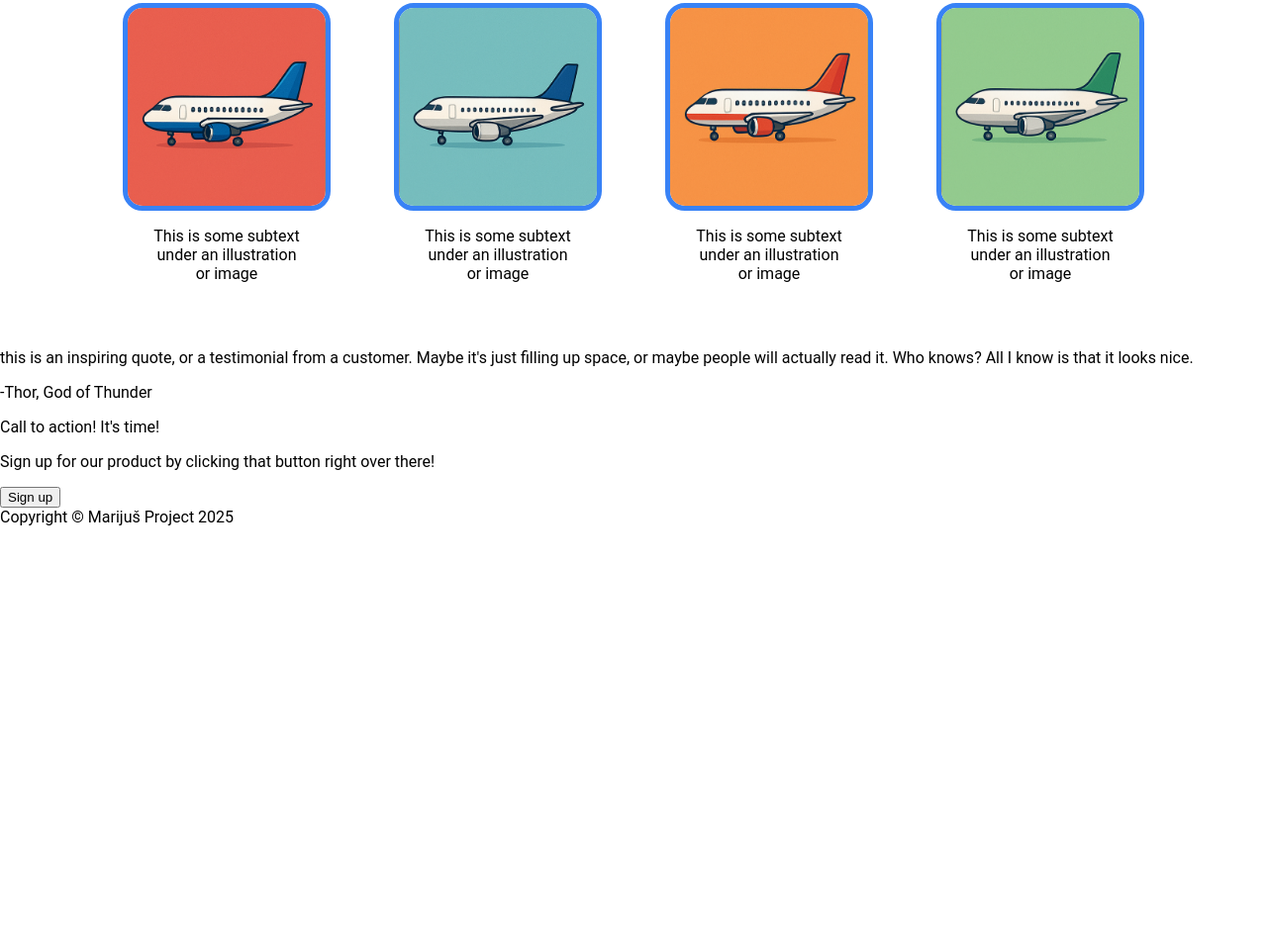
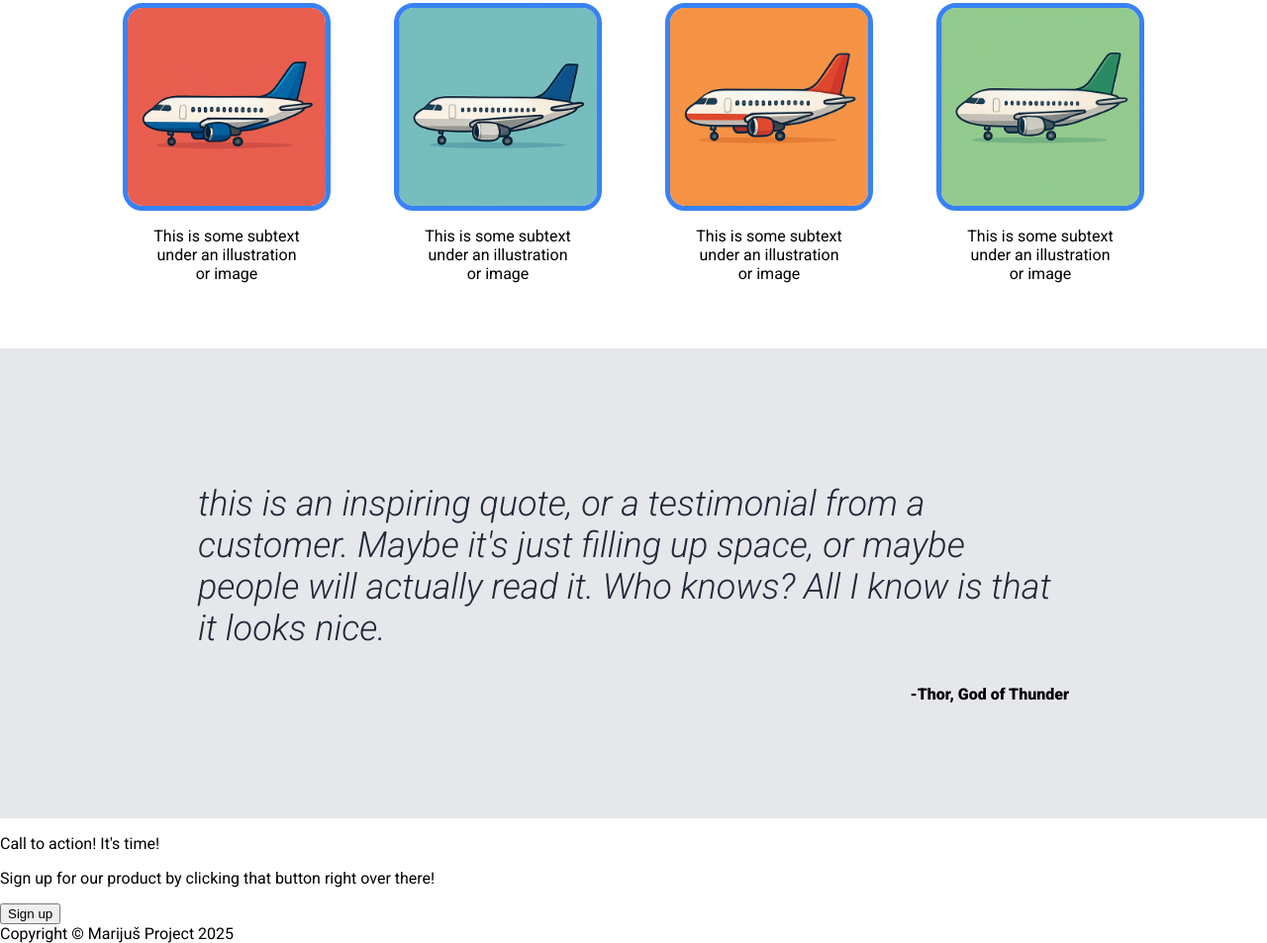
Before and after one commit to Decpwnz/odin-landing, a plain HTML site: page index.html in a window 1280 px wide. Shown: the part 754-1707 px from the top of the page at 99% size. Before the commit the page ends 1286 px from the top, so only its background shows below. Drawn offline with Linux system fonts and the light colour scheme.

Commit message:
Add styles for sections three

```diff
--- a/index.html
+++ b/index.html
@@ -4,6 +4,9 @@
     <meta charset="UTF-8" />
     <meta name="viewport" content="width=device-width, initial-scale=1.0" />
     <link rel="stylesheet" href="style.css" />
+    <link rel="preconnect" href="https://fonts.googleapis.com">
+<link rel="preconnect" href="https://fonts.gstatic.com" crossorigin>
+<link href="https://fonts.googleapis.com/css2?family=Roboto:ital,wght@0,100..900;1,100..900&display=swap" rel="stylesheet">
     <title>Landing Page</title>
   </head>
   <body>
@@ -55,12 +58,12 @@
       </div>
       </div>
       <div class="section three">
-        <p>
+        <p class="quote-text">
           this is an inspiring quote, or a testimonial from a customer. Maybe
           it's just filling up space, or maybe people will actually read it. Who
           knows? All I know is that it looks nice.
         </p>
-        <p>-Thor, God of Thunder</p>
+        <p class="quote-author">-Thor, God of Thunder</p>
       </div>
       <div class="section four">
         <div>
--- a/style.css
+++ b/style.css
@@ -99,3 +99,21 @@ ul {
   text-align: center;
   width: 150px;
 }
+
+.section.three {
+  padding: 100px 200px;
+  background-color: #E5E7EB
+}
+
+.quote-text {
+  font-size: 36px;
+  font-weight: 300;
+  font-style: italic;
+  color: #1F2937;
+}
+
+.quote-author {
+  display: flex;
+  justify-content: flex-end;
+  font-weight: 900
+}
```
